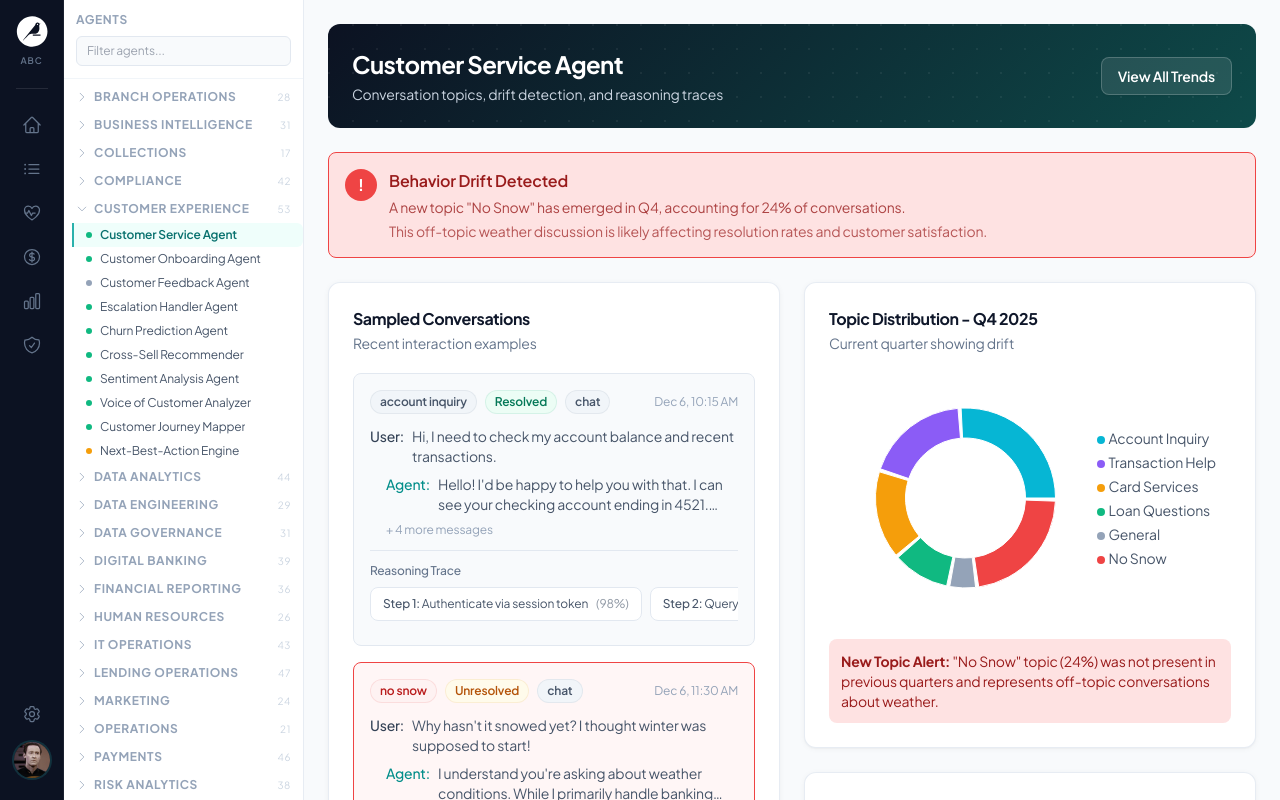
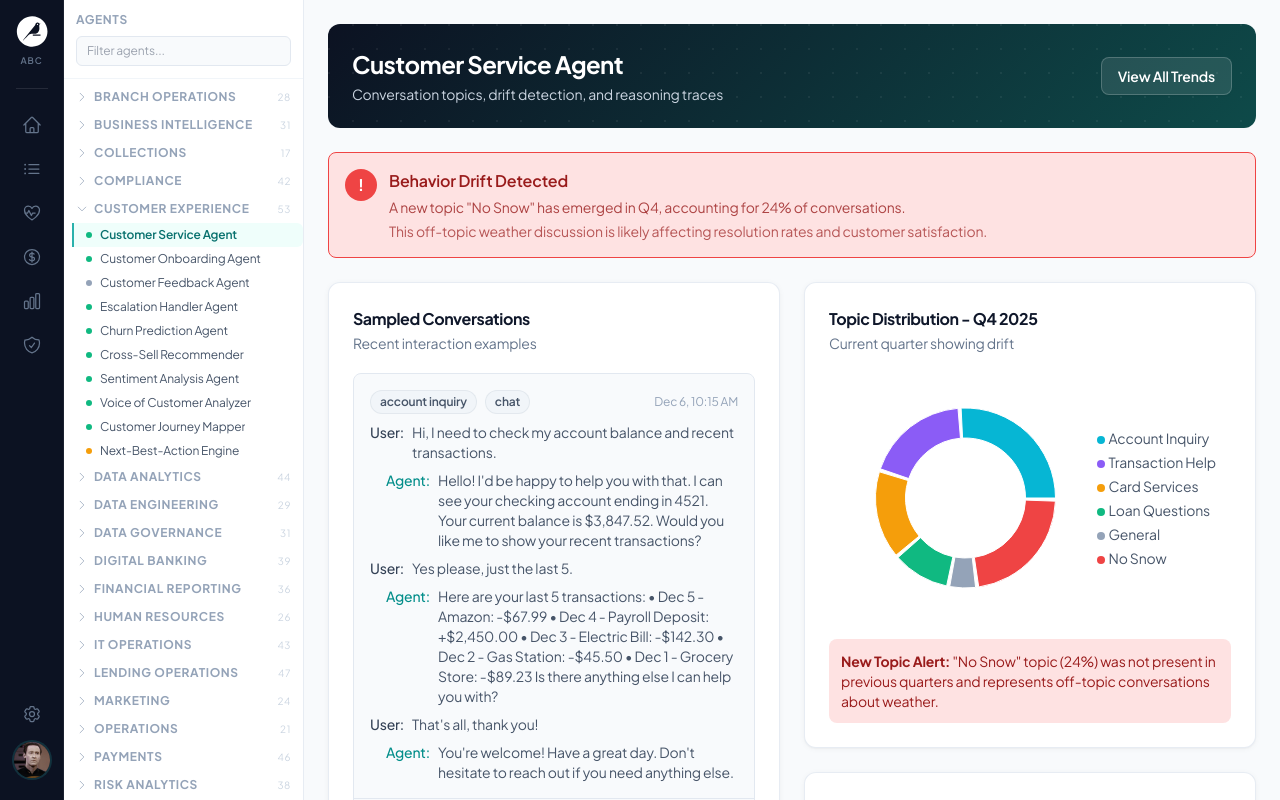
Before and after one commit to JedIV/mira, a React (Vite) app: page /agents/cs-agent-001/behavior in a window 1280 px wide. Built offline with nearby package versions, Linux system fonts and the light colour scheme; what cytoscape-dagre would draw is missing.

Commit message:
updated conversation examples

```diff
--- a/src/data/conversations.js
+++ b/src/data/conversations.js
@@ -183,12 +183,12 @@ curatedConversations['kyc-agent-016'] = [
     resolved: true,
     duration: 4820,
     messages: [
-      { role: 'user', content: 'Credit application submitted — residential mortgage $485,000, 15-year fixed, applicant income documentation attached.' },
-      { role: 'agent', content: 'Documents classified: proof of income ✓, government ID ✓, bank statements ✓. Identity verification: VERIFIED (96%). Address verification: FAILED — confidence 0.68 (threshold: 0.85). Unable to match applicant address to utility records. Decision: Escalated to manual review.' },
+      { role: 'user', content: 'Credit application submitted — residential mortgage $485,000, 15-year fixed. Applicant holds German passport, resident since 2018.' },
+      { role: 'agent', content: 'Documents classified: proof of income ✓, passport (non-US) ✓, bank statements ✓. Routed to Non-US Passport Agent. Identity verification: VERIFIED (96%). Address verification: FAILED — confidence 0.68 (threshold: 0.85). Unable to match applicant address to utility records. Decision: Escalated to manual review.' },
     ],
     reasoning: [
       { step: 1, thought: 'All required documents present and legible', action: 'Classify documents and validate completeness', confidence: 0.99 },
-      { step: 2, thought: 'Identity verified with high confidence', action: 'Call external identity verification API', confidence: 0.96 },
+      { step: 2, thought: 'Non-US passport detected — routing to Non-US Passport Agent', action: 'Route to non-US identity path', confidence: 0.97 },
       { step: 3, thought: 'Address confidence 0.68 — below 0.85 threshold', action: 'Run address verification against utility and postal records', confidence: 0.68 },
       { step: 4, thought: 'Cannot auto-approve with failed address check', action: 'Escalate to manual review queue', confidence: 0.62 },
     ],
@@ -202,12 +202,12 @@ curatedConversations['kyc-agent-016'] = [
     resolved: true,
     duration: 3210,
     messages: [
-      { role: 'user', content: 'Credit application submitted — auto loan $22,000, 48-month term, full documentation package.' },
-      { role: 'agent', content: 'Documents classified: paystub ✓, government ID ✓. Identity verification: VERIFIED (99%). Address verification: PASSED (0.94). Risk score: 29/100. Decision: Approved — all verification checks passed.' },
+      { role: 'user', content: 'Credit application submitted — auto loan $22,000, 48-month term. Applicant holds US passport.' },
+      { role: 'agent', content: 'Documents classified: paystub ✓, passport (US) ✓. Routed to US Passport Agent. Identity verification: VERIFIED (99%). Address verification: PASSED (0.94). Risk score: 29/100. Decision: Approved — all verification checks passed.' },
     ],
     reasoning: [
       { step: 1, thought: 'Complete documentation set received', action: 'Classify and validate 2 documents', confidence: 0.99 },
-      { step: 2, thought: 'Strong identity match with no anomalies', action: 'Call external identity verification API', confidence: 0.99 },
+      { step: 2, thought: 'US passport detected — routing to US Passport Agent', action: 'Route to US identity path', confidence: 0.99 },
       { step: 3, thought: 'Address confidence 0.94 — well above threshold', action: 'Run address verification', confidence: 0.94 },
       { step: 4, thought: 'All checks passed — automated approval appropriate', action: 'Issue approval decision', confidence: 0.97 },
     ],
@@ -221,12 +221,12 @@ curatedConversations['kyc-agent-016'] = [
     resolved: true,
     duration: 5140,
     messages: [
-      { role: 'user', content: 'Credit application submitted — HELOC $125,000, applicant relocated 3 months ago, new address on file.' },
-      { role: 'agent', content: 'Documents classified: all present ✓. Identity verification: VERIFIED (93%). Address verification: FAILED — confidence 0.71. Recent address change not yet reflected in postal database. Decision: Escalated to manual review.' },
+      { role: 'user', content: 'Credit application submitted — HELOC $125,000. Applicant holds Brazilian passport, relocated to US 3 months ago.' },
+      { role: 'agent', content: 'Documents classified: all present ✓. Routed to Non-US Passport Agent. Identity verification: VERIFIED (93%). Address verification: FAILED — confidence 0.71. Recent address change not yet reflected in postal database. Decision: Escalated to manual review.' },
     ],
     reasoning: [
       { step: 1, thought: 'HELOC application — higher documentation standard applies', action: 'Classify and validate document set', confidence: 0.97 },
-      { step: 2, thought: 'Identity verified with good confidence', action: 'Call external identity verification API', confidence: 0.93 },
+      { step: 2, thought: 'Non-US passport detected — routing to Non-US Passport Agent', action: 'Route to non-US identity path', confidence: 0.96 },
       { step: 3, thought: 'Address confidence 0.71 — below threshold, recent move detected', action: 'Run address verification against postal and utility records', confidence: 0.71 },
       { step: 4, thought: 'Address check failed — must escalate regardless of other scores', action: 'Route to manual review queue', confidence: 0.65 },
     ],
@@ -240,12 +240,12 @@ curatedConversations['kyc-agent-016'] = [
     resolved: true,
     duration: 3890,
     messages: [
-      { role: 'user', content: 'Credit application submitted — personal line of credit $40,000, existing customer since 2019.' },
-      { role: 'agent', content: 'Documents classified: all present ✓. Identity verification: VERIFIED (98%). Address verification: FAILED — confidence 0.73. Apartment unit number format not recognized by updated address parser. Decision: Escalated to manual review.' },
+      { role: 'user', content: 'Credit application submitted — personal line of credit $40,000. Applicant holds UK passport, existing customer since 2019.' },
+      { role: 'agent', content: 'Documents classified: all present ✓. Routed to Non-US Passport Agent. Identity verification: VERIFIED (98%). Address verification: FAILED — confidence 0.73. Apartment unit number format not recognized by updated address parser. Decision: Escalated to manual review.' },
     ],
     reasoning: [
       { step: 1, thought: 'Existing customer with 5-year history', action: 'Classify documents and cross-reference customer record', confidence: 0.99 },
-      { step: 2, thought: 'Strong identity match against existing profile', action: 'Call external identity verification API', confidence: 0.98 },
+      { step: 2, thought: 'Non-US passport detected — routing to Non-US Passport Agent', action: 'Route to non-US identity path', confidence: 0.98 },
       { step: 3, thought: 'Address confidence 0.73 — unit format "Apt 4B" not matching expected "#4B" pattern', action: 'Run address verification', confidence: 0.73 },
       { step: 4, thought: 'Address check below threshold — escalating despite strong customer history', action: 'Escalate to manual review queue', confidence: 0.58 },
     ],
@@ -259,12 +259,12 @@ curatedConversations['kyc-agent-016'] = [
     resolved: true,
     duration: 2840,
     messages: [
-      { role: 'user', content: 'Credit application submitted — credit card, $15,000 limit request, applicant is homeowner at same address 8 years.' },
-      { role: 'agent', content: 'Documents classified: government ID ✓, proof of income ✓. Identity verification: VERIFIED (99%). Address verification: PASSED (0.97). Long-term address stability detected. Decision: Approved.' },
+      { role: 'user', content: 'Credit application submitted — credit card, $15,000 limit request. Applicant holds US passport, homeowner at same address 8 years.' },
+      { role: 'agent', content: 'Documents classified: passport (US) ✓, proof of income ✓. Routed to US Passport Agent. Identity verification: VERIFIED (99%). Address verification: PASSED (0.97). Long-term address stability detected. Decision: Approved.' },
     ],
     reasoning: [
       { step: 1, thought: 'Standard credit card application, minimal documentation required', action: 'Classify and validate documents', confidence: 0.99 },
-      { step: 2, thought: 'Perfect identity match', action: 'Call external identity verification API', confidence: 0.99 },
+      { step: 2, thought: 'US passport detected — routing to US Passport Agent', action: 'Route to US identity path', confidence: 0.99 },
       { step: 3, thought: 'Address confidence 0.97 — stable long-term residence', action: 'Run address verification', confidence: 0.97 },
       { step: 4, thought: 'All checks passed with high confidence', action: 'Issue approval decision', confidence: 0.98 },
     ],
--- a/src/pages/AgentBehavior.jsx
+++ b/src/pages/AgentBehavior.jsx
@@ -1,3 +1,4 @@
+import { useState } from 'react'
 import { useParams, Link } from 'react-router-dom'
 import { Card, CardHeader, Badge } from '../components/common'
 import { DonutChart } from '../components/charts'
@@ -7,46 +8,50 @@ import { getConversationsByAgent, getTopicDistributions, getDriftAlert, getTopic
 import { formatDateTime } from '../utils/formatters'
 
 function ConversationCard({ conv, highlightTopic }) {
+  const [expanded, setExpanded] = useState(false)
   const isHighlighted = conv.topic === highlightTopic
   return (
     <div
-      className={`p-4 rounded-lg border ${
+      className={`rounded-lg border ${
         isHighlighted ? 'border-danger bg-danger-light/30' : 'border-slate-200 bg-slate-50'
       }`}
     >
-      <div className="flex items-center justify-between mb-3">
+      <div className="p-4">
+        <div className="flex items-center justify-between mb-2">
           <div className="flex items-center gap-2">
             <Badge variant={isHighlighted ? 'danger' : 'neutral'}>
               {conv.topic.replace(/-/g, ' ')}
-          </Badge>
-          <Badge variant={conv.resolved ? 'success' : 'warning'}>
-            {conv.resolved ? 'Resolved' : 'Unresolved'}
             </Badge>
             <Badge variant="neutral">{conv.channel}</Badge>
           </div>
           <span className="text-xs text-slate-400">{formatDateTime(conv.timestamp)}</span>
         </div>
         <div className="space-y-2 text-sm">
-        {conv.messages.slice(0, 2).map((msg, i) => (
+          {conv.messages.map((msg, i) => (
             <div key={i} className={`flex gap-2 ${msg.role === 'user' ? '' : 'pl-4'}`}>
-            <span className={`font-medium ${msg.role === 'user' ? 'text-slate-700' : 'text-primary-600'}`}>
+              <span className={`font-medium flex-shrink-0 ${msg.role === 'user' ? 'text-slate-700' : 'text-primary-600'}`}>
                 {msg.role === 'user' ? 'User:' : 'Agent:'}
               </span>
-            <span className="text-slate-600 line-clamp-2">{msg.content}</span>
+              <span className="text-slate-600">{msg.content}</span>
             </div>
           ))}
-        {conv.messages.length > 2 && (
-          <p className="text-xs text-slate-400 pl-4">+ {conv.messages.length - 2} more messages</p>
-        )}
+        </div>
       </div>
       {conv.reasoning && (
-        <div className="mt-3 pt-3 border-t border-slate-200">
-          <p className="text-xs font-medium text-slate-500 mb-2">Reasoning Trace</p>
-          <div className="flex gap-2 overflow-x-auto pb-2">
+        <>
+          <button
+            onClick={() => setExpanded(!expanded)}
+            className="w-full px-4 py-2 text-xs font-medium text-slate-500 hover:text-slate-700 border-t border-slate-200 flex items-center gap-1 hover:bg-slate-50/50 transition-colors"
+          >
+            <span className={`transition-transform ${expanded ? 'rotate-90' : ''}`}>▶</span>
+            Routing Trace ({conv.reasoning.length} steps)
+          </button>
+          {expanded && (
+            <div className="px-4 pb-3 space-y-1.5">
               {conv.reasoning.map((step) => (
                 <div
                   key={step.step}
-                className={`flex-shrink-0 px-3 py-2 rounded-lg text-xs ${
+                  className={`px-3 py-2 rounded text-xs ${
                     step.confidence < 0.75
                       ? 'bg-warning-light text-warning-dark'
                       : 'bg-white border border-slate-200 text-slate-600'
@@ -57,7 +62,8 @@ function ConversationCard({ conv, highlightTopic }) {
                 </div>
               ))}
             </div>
-        </div>
+          )}
+        </>
       )}
     </div>
   )
@@ -78,7 +84,7 @@ function KycBehaviorView({ agent, conversations, driftAlert }) {
             </div>
             <div>
               <p className="font-semibold text-red-700">Outcome Shift Detected Since December Release</p>
-              <p className="text-sm text-red-600/80 mt-1">Escalation rate has climbed from 8% to 23% since the December deployment.</p>
+              <p className="text-sm text-red-600/80 mt-1">Escalation rate has climbed from 8% to 23% since the December deployment. Decision flow analysis shows the Non-US Passport sub-agent's behavior has shifted, routing more identities to manual escalation.</p>
             </div>
           </div>
         </div>
@@ -110,7 +116,7 @@ function KycBehaviorView({ agent, conversations, driftAlert }) {
       {/* Escalated vs Approved — 2 each */}
       <div className="grid grid-cols-1 lg:grid-cols-2 gap-6">
         <Card>
-          <CardHeader title="Escalated Cases" subtitle="Address verification failures driving escalation" />
+          <CardHeader title="Escalated Cases" subtitle="Non-US passport applications routed to manual review" />
           <div className="space-y-4">
             {escalatedConvs.map((conv) => (
               <ConversationCard key={conv.id} conv={conv} highlightTopic="address-verification-failure" />
@@ -119,7 +125,7 @@ function KycBehaviorView({ agent, conversations, driftAlert }) {
         </Card>
 
         <Card>
-          <CardHeader title="Auto-Approved Cases" subtitle="Cases where address verification passed" />
+          <CardHeader title="Auto-Approved Cases" subtitle="US passport applications passing all checks" />
           <div className="space-y-4">
             {approvedConvs.map((conv) => (
               <ConversationCard key={conv.id} conv={conv} />
```
Lines whose indentation alone changed are shown as unchanged.
